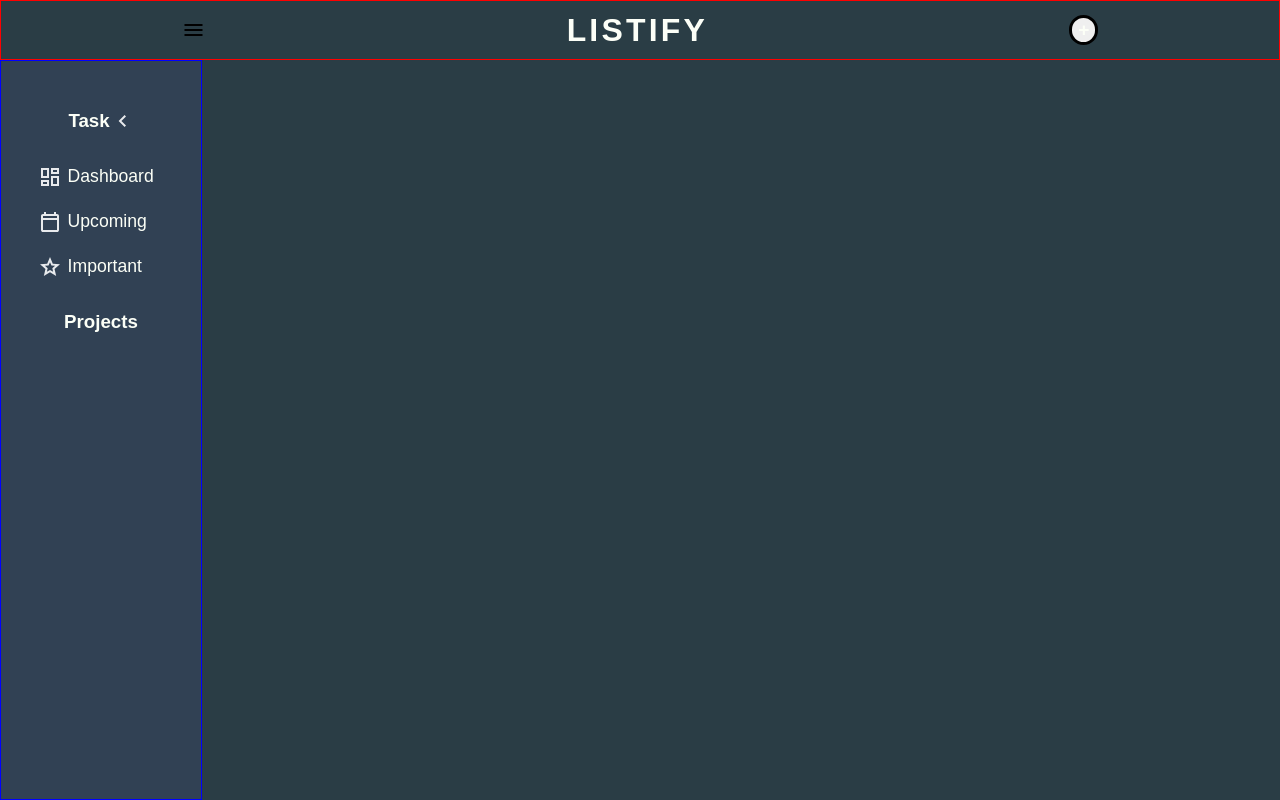
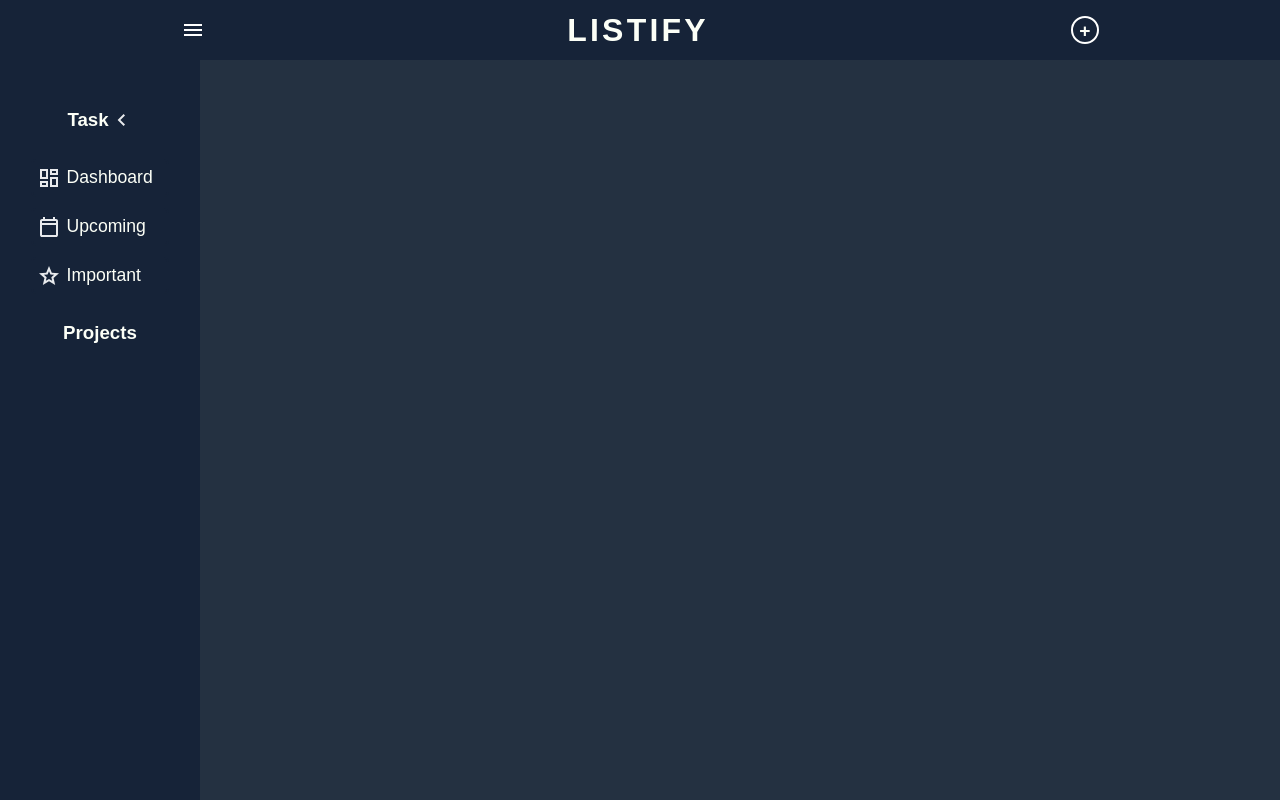
Before and after one commit to alxxjandro/todo-app, a website built with webpack: page src/template.html in a window 1280 px wide. Built offline with nearby package versions, Linux system fonts and the light colour scheme.

Commit message:
Finishing the basic design and color palette of the website

```diff
--- a/src/css/general.css
+++ b/src/css/general.css
@@ -7,8 +7,8 @@ body{
     grid-template-rows:  60px 1fr;
     background-color: var(--bgColorOne);
     --textColor: #FCFFF7;
-    --bgColorTwo: #314154;
-    --bgColorOne: #2A3D45;
+    --bgColorOne: #243141;
+    --bgColorTwo: #162338;
 }
 
 /* narBar */
--- a/src/css/navbar.css
+++ b/src/css/navbar.css
@@ -1,16 +1,14 @@
 
 .navbar{
     max-width: 100%;
-    border: solid 1px red;
-
-    /*
-    margin: 1rem;
-    border-radius: 20px;
-    */
-
+    background-color: var(--bgColorTwo);
     display: flex;
     justify-content: space-around;
     align-items: center;
+}
+
+.navbar span{
+    color: white;
 }
 
 .navbarTitle{
@@ -18,9 +16,11 @@
 }
 
 .addButton > button{
-    border: solid 3px black;
+    border: solid 2px white;
+    background-color: var(--bgColorTwo);
     font-size: 1.2rem;
     font-weight: bold;
+    padding: .1rem .4rem 0 .4rem;
     border-radius: 50px;
 }
 
--- a/src/css/sidebar.css
+++ b/src/css/sidebar.css
@@ -7,7 +7,6 @@ body > div.sideBar{
     padding-top: 2rem;
     width: 200px;
     transition: width .5s ease-out;
-    border: solid 1px blue;
     align-items: center;
     color: var(--textColor);
     background-color: var(--bgColorTwo);
@@ -95,3 +94,27 @@ body > div.sideBar.collapsed > div > div > button.toggleBtn{
 .toggleBtn > img{
     display: flex;
 }
+
+.dashboardBtn,
+.todayBtn,
+.importantBtn{
+    border-radius: 5px;
+    border: solid 2px var(--bgColorTwo);
+    transition: border .3s ease, background-color .3s ease;
+}
+
+.dashboardBtn:hover,
+.todayBtn:hover,
+.importantBtn:hover{
+    border: solid 2px rgba(255, 255, 255, 0.126);
+    background-color: rgba(255, 255, 255, 0.103);
+    border-radius: 5px;
+    transition: border .1s ease, background-color .1s ease;
+}
+
+.dashboardBtn:active,
+.todayBtn:active,
+.importantBtn:active{
+    background-color: var(--bgColorTwo);
+    transition: background-color .1s ease;
+}
```
